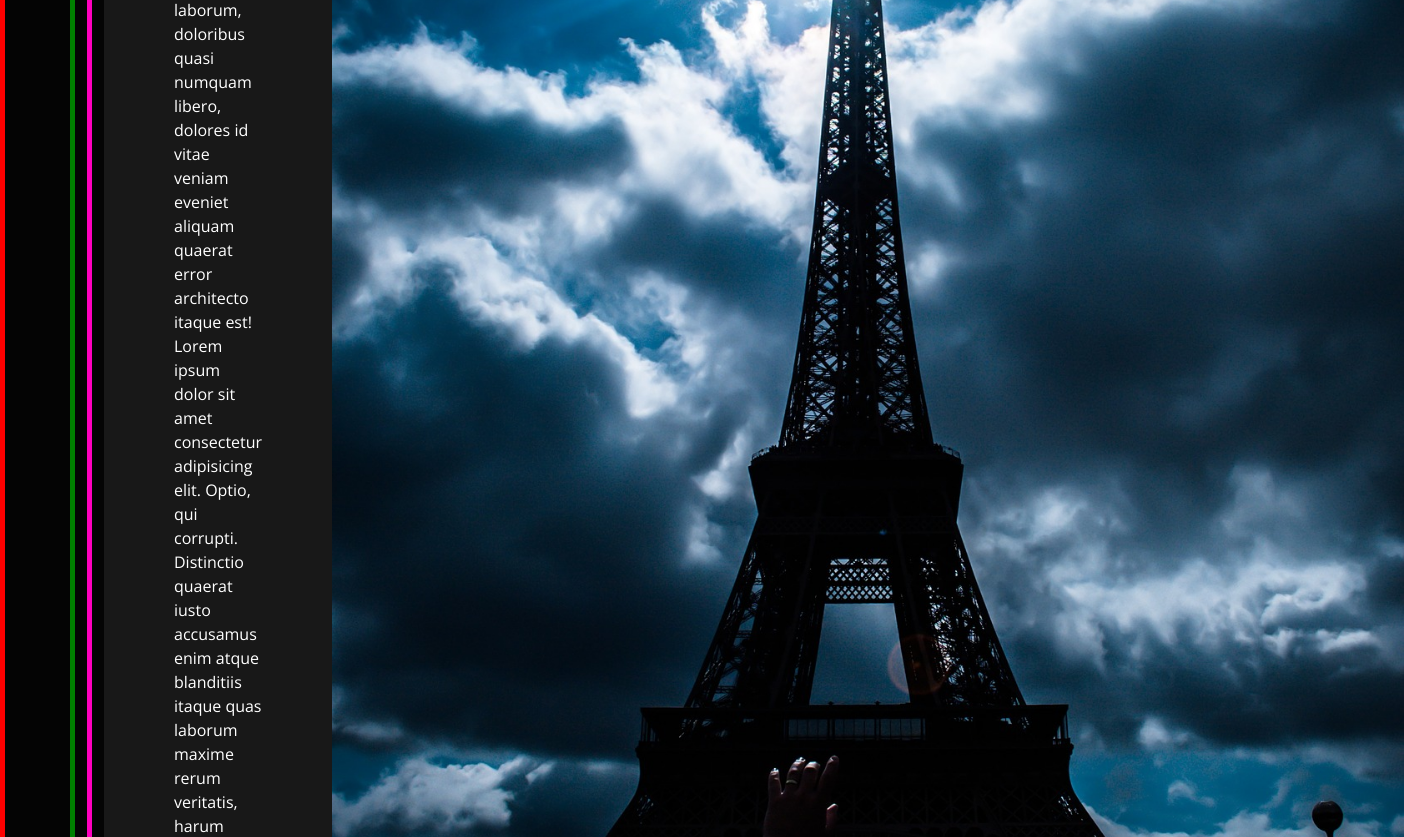
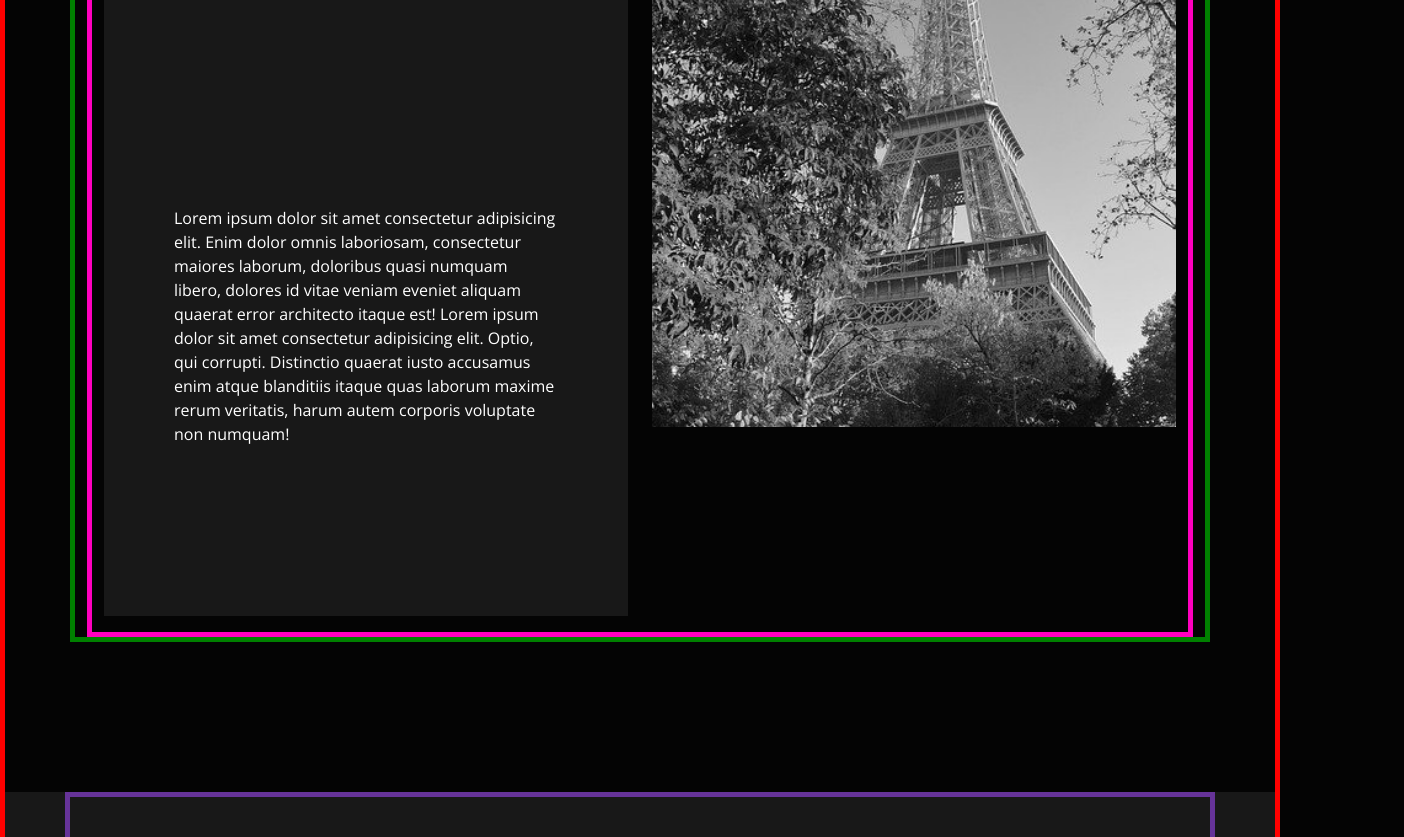
Before and after one commit to Mariam-26/agenceMariamApropos, a plain HTML site: page public/index.html in a window 1280 px wide. Shown: the part 800-1637 px from the top of the page, 1404 px wide, since content can reach past the window. Drawn offline with nearby package versions, Linux system fonts and the light colour scheme.

Commit message:
agenceMariamApropos

```diff
--- a/public/index.html
+++ b/public/index.html
@@ -21,7 +21,7 @@
     <link href="https://fonts.googleapis.com/css2?family=Poppins:wght@700&display=swap" rel="stylesheet">
 
     <!-- Mon falIcon -->
-    <link rel="shortcut icon" href="img/bg.jpg">
+    <link rel="shortcut icon" href="img/mannequin_bg.jpg">
 
     <!-- Ma feuille de style externe -->
     <link rel="stylesheet" href="../public/css/style.css">
@@ -90,13 +90,18 @@
             </i></a>
             <a href="https://www.whatsapp.com/?lang=fr"><i class="fab fa-whatsapp">
             </i></a>
-            <div class="row col-12 m-auto">
-                <div class="col-lg-6 col-md-6 col-sm-12 d-flex section">
+            <div class="row col-12 m-auto d-flex section">
+                <div class="col-lg-6 col-md-12 col-sm-12 ">
                     <div class="propos">
                         <P>Lorem ipsum dolor sit amet consectetur adipisicing elit. Enim dolor omnis laboriosam, consectetur maiores laborum, doloribus quasi numquam libero, dolores id vitae veniam eveniet aliquam quaerat error architecto itaque est! Lorem
                             ipsum dolor sit amet consectetur adipisicing elit. Optio, qui corrupti. Distinctio quaerat iusto accusamus enim atque blanditiis itaque quas laborum maxime rerum veritatis, harum autem corporis voluptate non numquam!</P>
+                        <P>Lorem ipsum dolor sit amet consectetur adipisicing elit. Enim dolor omnis laboriosam, consectetur maiores laborum, doloribus quasi numquam libero, dolores id vitae veniam eveniet aliquam quaerat error architecto itaque est! Lorem
+                            ipsum dolor sit amet consectetur adipisicing elit. Optio, qui corrupti. Distinctio quaerat iusto accusamus enim atque blanditiis itaque quas laborum maxime rerum veritatis, harum autem corporis voluptate non numquam!</P>
                     </div>
-                    <img src="img/Paris.jpg" alt="" class="img-fluid">
+                </div>
+                <div class="col-lg-6 col-md-12 col-sm-12 ">
+
+                    <img src="img/eiffel-tower-gb7e5b1037_640.jpg" alt="" class="img ">
                 </div>
             </div>
 
```
